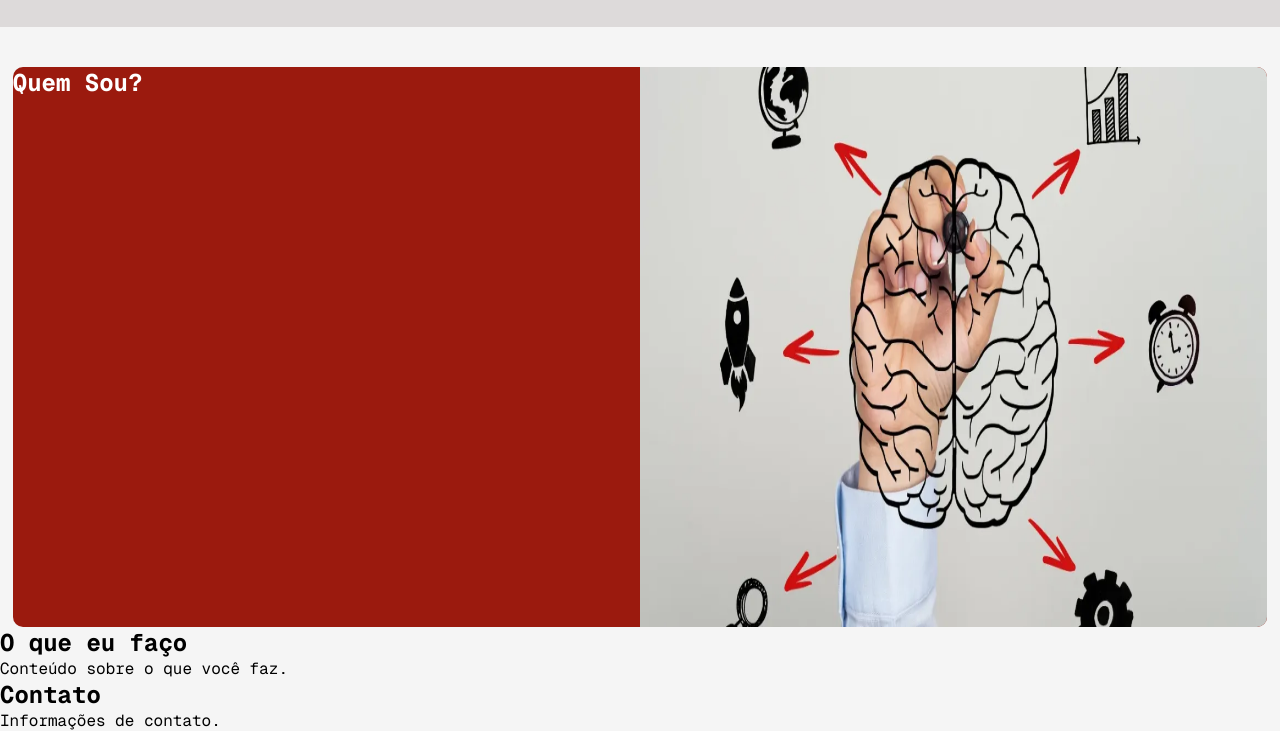
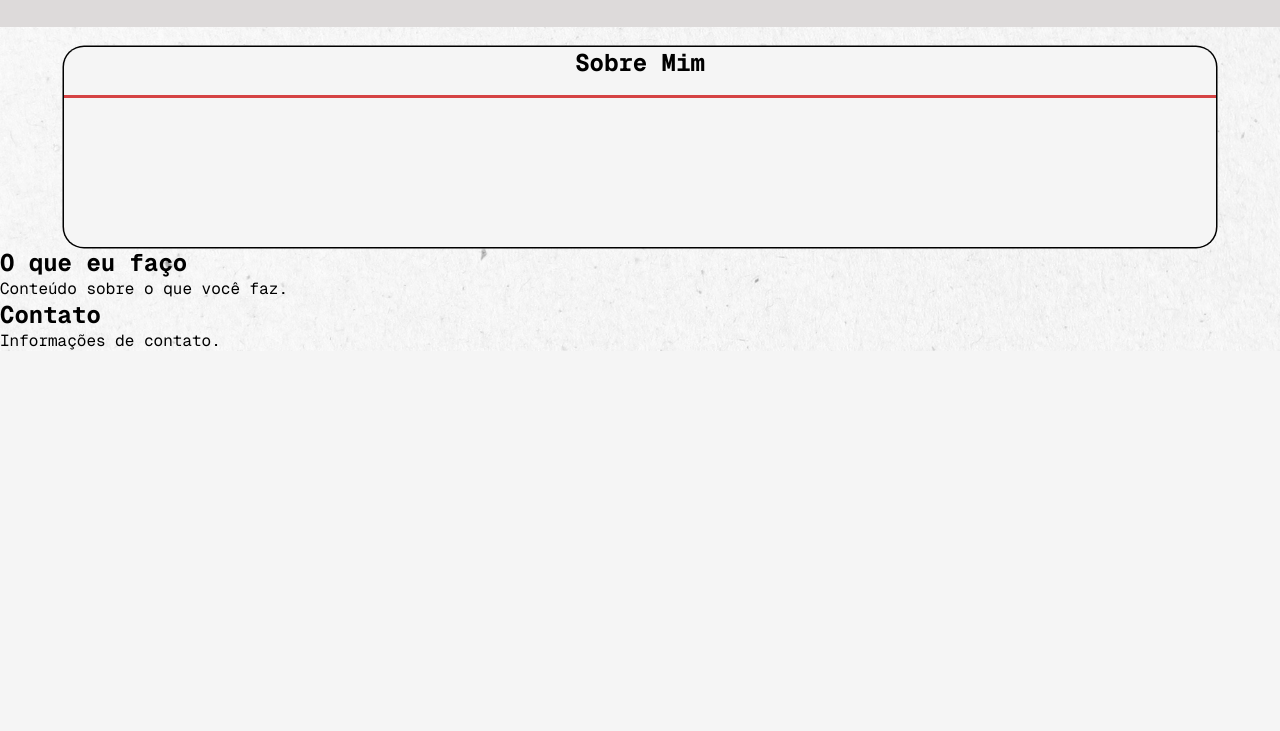
Before and after one commit to PauloDiney/Portif-lio, a plain HTML site: page index.html in a window 1280 px wide. Shown: the part 609-1340 px from the top of the page. After the commit the page ends 960 px from the top, so only its background shows below. Drawn offline with nearby package versions, Linux system fonts and the light colour scheme; a web font is replaced by a local one.

Commit message:
Atualizado

```diff
--- a/View/css/style.css
+++ b/View/css/style.css
@@ -11,7 +11,7 @@ body{
     width: 100vw;
     height: auto;
     overflow-x: hidden;
-
+    background-image: url("../img/fundo.png");
 
 }
 
@@ -162,9 +162,9 @@ body{
 }
 
 .container-esquerdo img{
-    margin-top: 40px;
+    margin-top: 5%;
     margin-left: 40%;
-    width: 30vw;
+    width: 25vw;
     height: auto;
     border-radius: 40px;
     position: absolute; /* Adicione esta linha */
@@ -210,37 +210,32 @@ body{
     display: flex;
     justify-content: center;
     align-items: center;
-    margin-top: 40px;
-
-
 
 }
 
-.quem-sou-container .quem-sou{
-    width: 98vw;
-    height: 70vh;
+.quem-sou-container .quem-sou-meio{
+    width: 90vw;
+    height: 25vh;
     display: flex;
-    background-color: #9b1a0e;
-    border-radius: 10px;
-    color: white;
+    flex-direction: column;
+    justify-content: center;
+    align-items: center;
+    background-color: #f5f5f5;
+    margin-top: 20px;
+    border-radius: 20px;
+    box-shadow: 0px 0px 0px 1.5px #000000;
+}
+
+.quem-sou-container .quem-sou-meio .quem-sou-meio-texto{
+    width: 100%;
+    height: 50vh;
+    display: flex;
+    flex-direction: column;
+    justify-content: center;
+    align-items: center;
+    margin-top: 20px;
+    border-bottom-left-radius: 20px;
+    border-bottom-right-radius: 20px;
+    box-shadow: 0px -3px 0px 0px #d54344;
 
 }
-
-.quem-sou-container .quem-sou .quem-sou-direita{
-    width: 50vw;
-    height: auto;
-
-
-}
-
-.quem-sou-container .quem-sou .quem-sou-esquerdo{
-    width: 50vw;
-    height: auto;
-
-
-}
-.quem-sou-container .quem-sou .quem-sou-esquerdo img{
-    width: 100%;
-    height: 100%;
-      border-radius: 0px 10px 10px 0px;
-}
--- a/index.html
+++ b/index.html
@@ -5,6 +5,7 @@
     <meta charset="UTF-8">
     <meta name="viewport" content="width=device-width, initial-scale=1.0">
     <link rel="stylesheet" href="./View/css/style.css">
+    <link rel="icon" href="./View/img/logo.png" type="image/png">
     <title>Paulo Diney</title>
 </head>
 
@@ -36,14 +37,18 @@
     </section>
 
     <section class="quem-sou-container" id="quem-sou">
-        <section class="quem-sou">
-            <section class="quem-sou-direita">
-                <h2>Quem Sou?</h2>
+       <section class="quem-sou-meio">
+            <h2>Sobre Mim</h2>
+            <section class="quem-sou-meio-texto">
+                <section class="quem-sou-meio-texto-esquerdo">
+                    <img src="" alt="">
+
+                </section>
+                <section>
+
+                </section>
             </section>
-            <section class="quem-sou-esquerdo">
-                <img src="./View/img/imagem1.png" alt="">
-            </section>
-        </section>
+       </section>
 
     </section>
 
```
Also changed, not shown: View/img/fundo.png (added).
